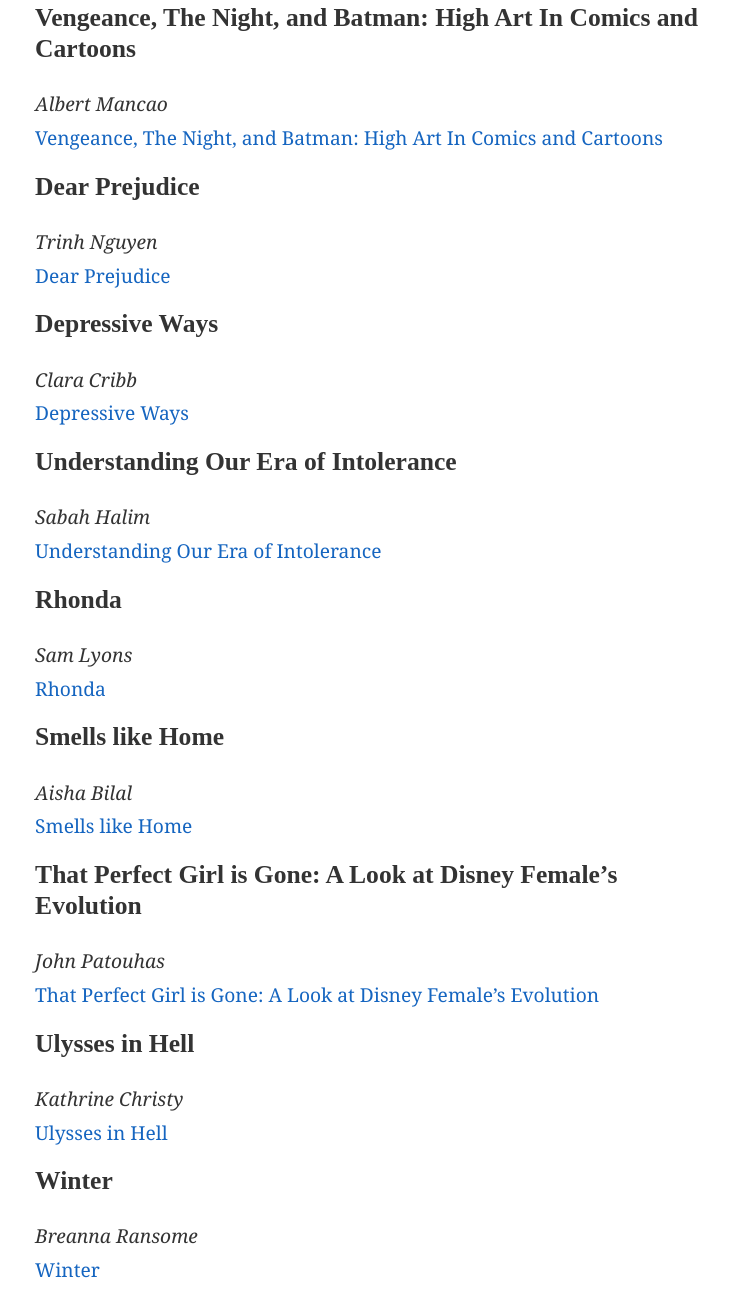
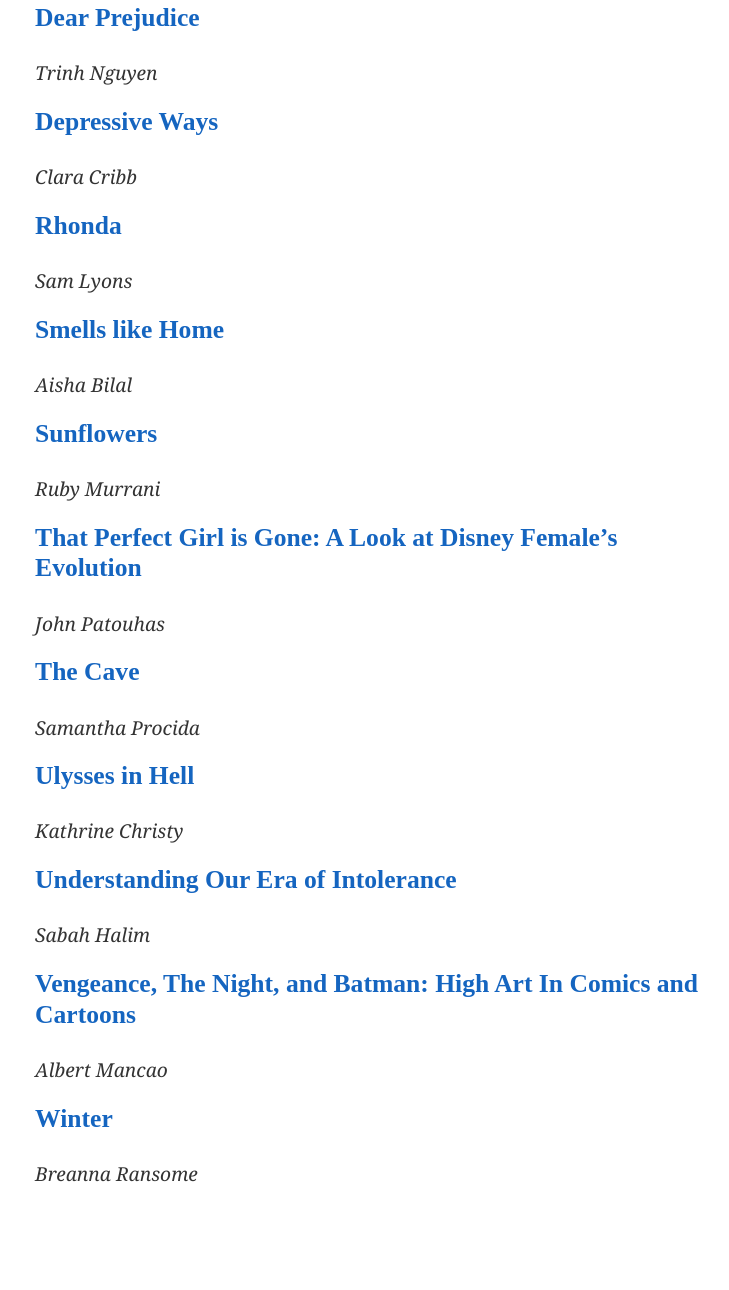
Before and after one commit to tsdubose/scarletreviewtesthost, a plain HTML site: page tableofcontents.html in a window 1280 px wide. Shown: the part 440-1730 px from the top of the page, without its empty margins (267-996 px from the left). After the commit the page ends 1631 px from the top, so only its background shows below. Drawn offline with nearby package versions, Linux system fonts and the light colour scheme.

Commit message:
minor changes

```diff
--- a/tableofcontents.html
+++ b/tableofcontents.html
@@ -5,15 +5,15 @@
 Contents</a></li><li class="nav-item"><a class="nav-link" href="contributors.html"><svg viewBox="0 0 1792 1792" width="1792" height="1792" xmlns="http://www.w3.org/2000/svg"><path d="M491 1536l91-91-235-235-91 91v107h128v128h107zm523-928q0-22-22-22-10 0-17 7l-542 542q-7 7-7 17 0 22 22 22 10 0 17-7l542-542q7-7 7-17zm-54-192l416 416-832 832h-416v-416zm683 96q0 53-37 90l-166 166-416-416 166-165q36-38 90-38 53 0 91 38l235 234q37 39 37 91z"/></svg>
 Authors</a></li><li class="nav-item"><a class="nav-link" href="archive/2016edition/index.html"><svg viewBox="0 0 1792 1792" width="1792" height="1792" xmlns="http://www.w3.org/2000/svg"><path d="M1717 931q0-35-53-35h-1088q-40 0-85.5 21.5t-71.5 52.5l-294 363q-18 24-18 40 0 35 53 35h1088q40 0 86-22t71-53l294-363q18-22 18-39zm-1141-163h768v-160q0-40-28-68t-68-28h-576q-40 0-68-28t-28-68v-64q0-40-28-68t-68-28h-320q-40 0-68 28t-28 68v853l256-315q44-53 116-87.5t140-34.5zm1269 163q0 62-46 120l-295 363q-43 53-116 87.5t-140 34.5h-1088q-92 0-158-66t-66-158v-960q0-92 66-158t158-66h320q92 0 158 66t66 158v32h544q92 0 158 66t66 158v160h192q54 0 99 24.5t67 70.5q15 32 15 68z"/></svg>
 Archives</a></li><li class="nav-item"><a class="nav-link" href="about.html"><svg viewBox="0 0 1792 1792" width="1792" height="1792" xmlns="http://www.w3.org/2000/svg"><path d="M1216 832q0-185-131.5-316.5t-316.5-131.5-316.5 131.5-131.5 316.5 131.5 316.5 316.5 131.5 316.5-131.5 131.5-316.5zm512 832q0 52-38 90t-90 38q-54 0-90-38l-343-342q-179 124-399 124-143 0-273.5-55.5t-225-150-150-225-55.5-273.5 55.5-273.5 150-225 225-150 273.5-55.5 273.5 55.5 225 150 150 225 55.5 273.5q0 220-124 399l343 343q37 37 37 90z"/></svg>
-About</a></li></ul></nav></header><main><div class="page-content"><h2 id="Vengeance-The-Night-and-Batman-High-Art-In-Comics-and-Cartoons"><a href="#Vengeance-The-Night-and-Batman-High-Art-In-Comics-and-Cartoons" class="headerlink" title="Vengeance, The Night, and Batman: High Art In Comics and Cartoons"></a>Vengeance, The Night, and Batman: High Art In Comics and Cartoons</h2><p><em>Albert Mancao</em><br>  <a href="batman.html">Vengeance, The Night, and Batman: High Art In Comics and Cartoons</a></p>
-<h2 id="Dear-Prejudice"><a href="#Dear-Prejudice" class="headerlink" title="Dear Prejudice"></a>Dear Prejudice</h2><p><em>Trinh Nguyen</em><br><a href="dearprejudice.html">Dear Prejudice</a></p>
-<h2 id="Depressive-Ways"><a href="#Depressive-Ways" class="headerlink" title="Depressive Ways"></a>Depressive Ways</h2><p><em>Clara Cribb</em><br><a href="depressiveways.html">Depressive Ways</a></p>
-<h2 id="Understanding-Our-Era-of-Intolerance"><a href="#Understanding-Our-Era-of-Intolerance" class="headerlink" title="Understanding Our Era of Intolerance"></a>Understanding Our Era of Intolerance</h2><p><em>Sabah Halim</em><br><a href="understandingoureraofintolerance.html">Understanding Our Era of Intolerance</a></p>
-<h2 id="Rhonda"><a href="#Rhonda" class="headerlink" title="Rhonda"></a>Rhonda</h2><p><em>Sam Lyons</em><br><a href="rhonda.html">Rhonda</a></p>
-<h2 id="Smells-like-Home"><a href="#Smells-like-Home" class="headerlink" title="Smells like Home"></a>Smells like Home</h2><p><em>Aisha Bilal</em><br><a href="smellslikehome.html">Smells like Home</a></p>
-<h2 id="That-Perfect-Girl-is-Gone-A-Look-at-Disney-Female’s-Evolution"><a href="#That-Perfect-Girl-is-Gone-A-Look-at-Disney-Female’s-Evolution" class="headerlink" title="That Perfect Girl is Gone: A Look at Disney Female’s Evolution"></a>That Perfect Girl is Gone: A Look at Disney Female’s Evolution</h2><p><em>John Patouhas</em><br><a href="thatperfectgirlisgone.html">That Perfect Girl is Gone: A Look at Disney Female’s Evolution</a></p>
-<h2 id="Ulysses-in-Hell"><a href="#Ulysses-in-Hell" class="headerlink" title="Ulysses in Hell"></a>Ulysses in Hell</h2><p><em>Kathrine Christy</em><br><a href="ulyssesinhell.html">Ulysses in Hell</a></p>
-<h2 id="Winter"><a href="#Winter" class="headerlink" title="Winter"></a>Winter</h2><p><em>Breanna Ransome</em><br><a href="winter.html">Winter</a></p>
-<h2 id="The-Cave"><a href="#The-Cave" class="headerlink" title="The Cave"></a>The Cave</h2><p><em>Samantha Procida</em><br><a href="thecave.html">The Cave</a></p>
-<h2 id="Audio-Essay"><a href="#Audio-Essay" class="headerlink" title="Audio Essay"></a>Audio Essay</h2><p><em>Ruby Murrani</em><br><a href="audioessay.html">Audio Essay</a></p>
+About</a></li></ul></nav></header><main><div class="page-content"><h2 id="Dear-Prejudice"><a href="#Dear-Prejudice" class="headerlink" title="Dear Prejudice"></a><a href="dearprejudice.html">Dear Prejudice</a></h2><p><em>Trinh Nguyen</em></p>
+<h2 id="Depressive-Ways"><a href="#Depressive-Ways" class="headerlink" title="Depressive Ways"></a><a href="depressiveways.html">Depressive Ways</a></h2><p><em>Clara Cribb</em></p>
+<h2 id="Rhonda"><a href="#Rhonda" class="headerlink" title="Rhonda"></a><a href="rhonda.html">Rhonda</a></h2><p><em>Sam Lyons</em></p>
+<h2 id="Smells-like-Home"><a href="#Smells-like-Home" class="headerlink" title="Smells like Home"></a><a href="smellslikehome.html">Smells like Home</a></h2><p><em>Aisha Bilal</em></p>
+<h2 id="Sunflowers"><a href="#Sunflowers" class="headerlink" title="Sunflowers"></a><a href="sunflowers.html">Sunflowers</a></h2><p><em>Ruby Murrani</em></p>
+<h2 id="That-Perfect-Girl-is-Gone-A-Look-at-Disney-Female’s-Evolution"><a href="#That-Perfect-Girl-is-Gone-A-Look-at-Disney-Female’s-Evolution" class="headerlink" title="That Perfect Girl is Gone: A Look at Disney Female’s Evolution"></a><a href="thatperfectgirlisgone.html">That Perfect Girl is Gone: A Look at Disney Female’s Evolution</a></h2><p><em>John Patouhas</em></p>
+<h2 id="The-Cave"><a href="#The-Cave" class="headerlink" title="The Cave"></a><a href="thecave.html">The Cave</a></h2><p><em>Samantha Procida</em></p>
+<h2 id="Ulysses-in-Hell"><a href="#Ulysses-in-Hell" class="headerlink" title="Ulysses in Hell"></a><a href="ulyssesinhell.html">Ulysses in Hell</a></h2><p><em>Kathrine Christy</em></p>
+<h2 id="Understanding-Our-Era-of-Intolerance"><a href="#Understanding-Our-Era-of-Intolerance" class="headerlink" title="Understanding Our Era of Intolerance"></a><a href="eraofintolerance.html">Understanding Our Era of Intolerance</a></h2><p><em>Sabah Halim</em></p>
+<h2 id="Vengeance-The-Night-and-Batman-High-Art-In-Comics-and-Cartoons"><a href="#Vengeance-The-Night-and-Batman-High-Art-In-Comics-and-Cartoons" class="headerlink" title="Vengeance, The Night, and Batman: High Art In Comics and Cartoons"></a><a href="batman.html">Vengeance, The Night, and Batman: High Art In Comics and Cartoons</a></h2><p><em>Albert Mancao</em></p>
+<h2 id="Winter"><a href="#Winter" class="headerlink" title="Winter"></a><a href="winter.html">Winter</a></h2><p><em>Breanna Ransome</em></p>
 </div></main><div class="footer"><div class="logo1"></div><div class="logo2"></div></div></body></html>
```
Also changed, not shown: about.html (+22 -21 lines), depressiveways.html (+5 -5 lines), letterfromtheeditor.html (+3 -3 lines), sunflowers.html (renamed from ruby.html, +3 -3 lines), thecave.html (+1 -1 lines), ulyssesinhell.html (+3 -3 lines).
